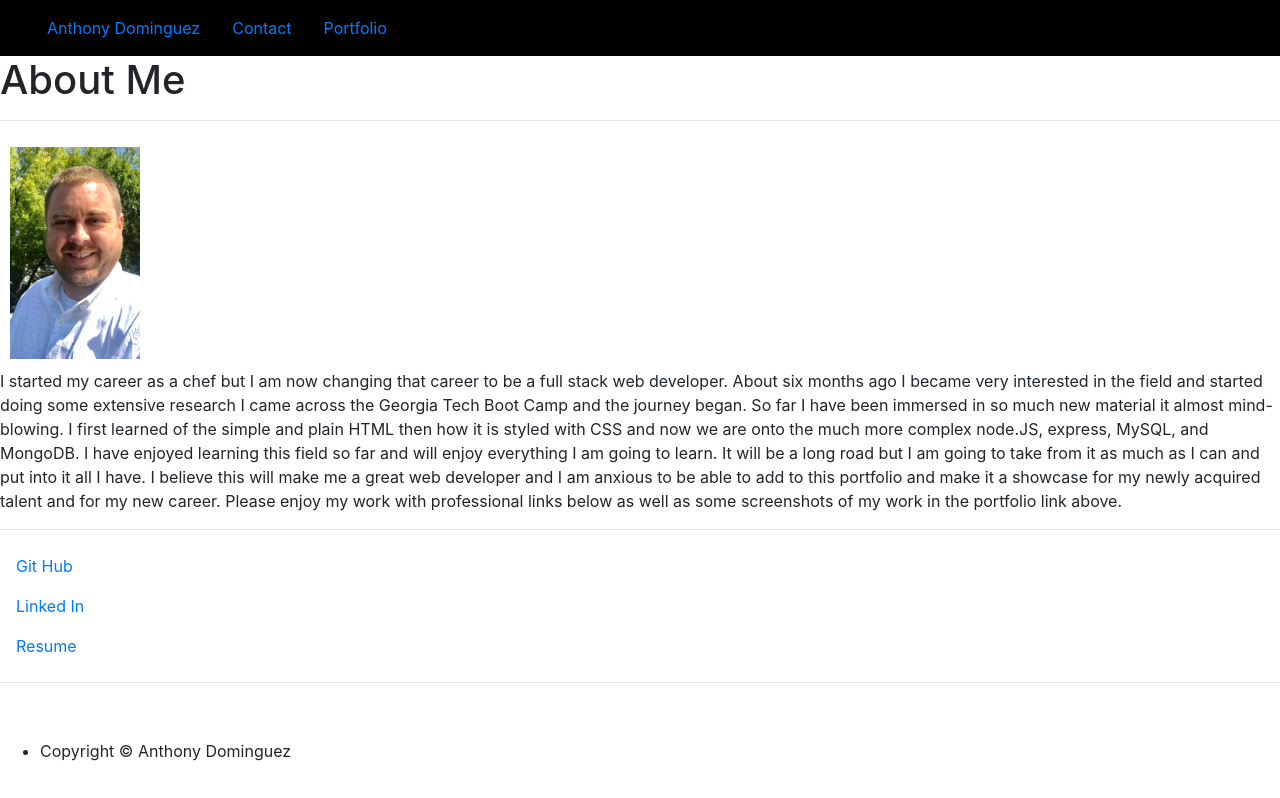
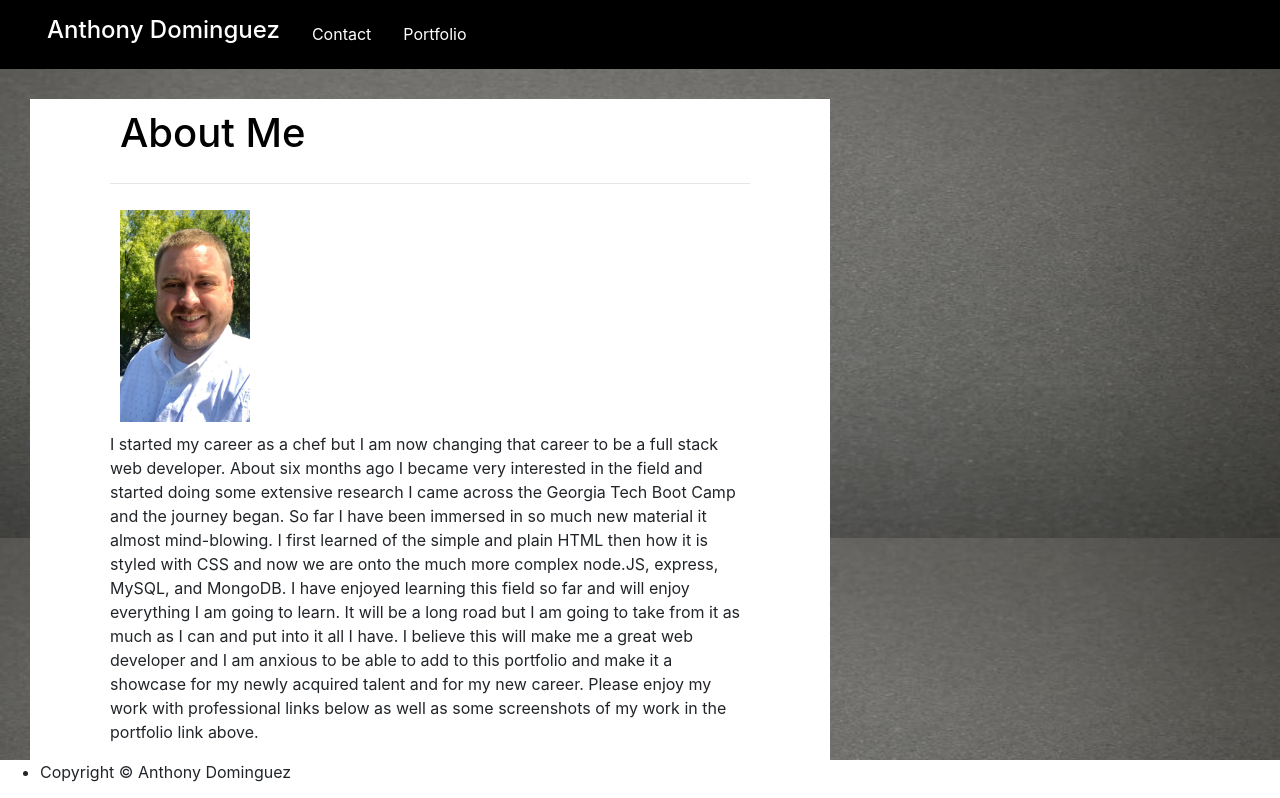
Before and after one commit to anthonydominguez86/anthony-dominguez-86-react, a React (Create React App) app in the folder portfolio/: page /about in a window 1280 px wide. Shown: the top 798 px of the page. Built offline with nearby package versions, Linux system fonts and the light colour scheme.

Commit message:
added text color for links and added copy of resume for download link

```diff
--- a/portfolio/src/components/Footer.js
+++ b/portfolio/src/components/Footer.js
@@ -1,5 +1,5 @@
 import React from 'react'
-// import './style.css'
+import './style.css'
 
 function Footer(){
     return (
--- a/portfolio/src/components/NavBar.js
+++ b/portfolio/src/components/NavBar.js
@@ -1,6 +1,6 @@
 import React from 'react'
 import { Link, useLocation } from "react-router-dom";
-// import './style.css'
+import './style.css'
 
 function Navbar(){
 
@@ -14,7 +14,7 @@ function Navbar(){
           to="/about"
           className={location.pathname === "/about" ? "nav-link active" : "nav-link"}
         >
-          Anthony Dominguez
+          <h4>Anthony Dominguez</h4>
         </Link>
           <button class="navbar-toggler" type="button" data-bs-toggle="collapse" data-bs-target="#navbarNav" aria-controls="navbarNav" aria-expanded="false" aria-label="Toggle navigation">
             <span class="navbar-toggler-icon"></span>
--- a/portfolio/src/components/pages/About.js
+++ b/portfolio/src/components/pages/About.js
@@ -3,6 +3,7 @@ import React from "react";
 function About() {
     return(
     <div>
+    <section>
     <h1>About Me</h1>
     <hr></hr>
     <img src="./assets/adominguez.jpg" class="rounded float-start img-fluid" alt="adominguez.jpg" style={{padding:"10px"}} width= "150" height="200"></img>
@@ -15,12 +16,15 @@ function About() {
           I believe this will make me a great web developer and I am anxious to be able to add to this portfolio and make it a showcase for my newly acquired talent and for my new career.
           Please enjoy my work with professional links below as well as some screenshots of my work in the portfolio link above.
           <hr></hr>
-          <a class="nav-link" href="https://github.com/anthonydominguez86" target="Git Hub">Git Hub</a>
-          <a class="nav-link" href="https://www.linkedin.com/in/anthony-dominguez-4884529b/" target="Linked In">Linked In</a>
-          <a class= "nav-link" href="./assets/Resume Anthony Dominguez.docx" download>Resume</a>
+          <a class="link" href="https://github.com/anthonydominguez86" target="Git Hub">Git Hub</a>
+          <br></br>
+          <a class="link" href="https://www.linkedin.com/in/anthony-dominguez-4884529b/" target="Linked In">Linked In</a>
+          <br></br>
+          <a class= "link" href="./assets/Resume Anthony Dominguez.docx" download>Resume</a>
           <hr></hr>
           <br></br>
         </p>
+        </section>
     </div>
 );
 }
--- a/portfolio/src/components/pages/Contact.js
+++ b/portfolio/src/components/pages/Contact.js
@@ -3,15 +3,19 @@ import React from "react";
 function Contact() {
     return(
 <div>
+  <form>
 <h1>Contact</h1>
     <hr></hr>
     <p>Email: adominguez11186@gmail.com</p>
     <p>Contact: (305) 336 7224</p>
     <hr></hr>
-      <a class="nav-link" href="https://github.com/anthonydominguez86" target="Git Hub">Git Hub</a>
-      <a class="nav-link" href="https://www.linkedin.com/in/anthony-dominguez-4884529b/" target="Linked In">Linked In</a>
-      <a class= "nav-link" href="./assets/Resume Anthony Dominguez.docx" download>Resume</a>
+      <a class="link" href="https://github.com/anthonydominguez86" target="Git Hub">Git Hub</a>
+      <br></br>
+      <a class="link" href="https://www.linkedin.com/in/anthony-dominguez-4884529b/" target="Linked In">Linked In</a>
+      <br></br>
+      <a class= "link" href="./assets/Resume Anthony Dominguez.docx" download>Resume</a>
     <hr></hr>
+    </form>
   </div>
   );
 }
--- /dev/null
+++ b/portfolio/src/components/style.css
@@ -0,0 +1,158 @@
+body {
+    animation-name: backgroundColorPalette;
+      animation-duration: 3s;
+      animation-iteration-count:initial;
+      animation-direction: alternate;
+      animation-timing-function: linear;
+  }
+
+  @keyframes backgroundColorPalette {
+    0% {
+      background: #dae0e8;
+      }
+      25% {
+      background: #73716e;
+      }
+      50% {
+      background: #4e4d48;
+      }
+      75% {
+      background: #73716e;
+      }
+      100% {
+      background: #464441;
+      }
+  }
+
+  body {
+    background-image: url("./assets/websimple.jpg");
+    background-repeat:repeat-y;
+    background-repeat:round;
+    background-position:unset;
+  }
+
+  .navbar-dark {
+    background: fixed;
+    border: none;
+    margin-bottom: 30px;
+    width: auto;
+  }
+
+  .nav-link {
+      color: white
+  }
+  .link {
+      color:blue
+  }
+  section {
+    width: 800px;
+    margin-left: 30px;
+    margin-bottom: 170px;
+    padding-left: 80px;
+    padding-right: 80px;
+    background-color:white;
+  }
+
+  form {
+    margin: 40px;
+    padding: 30px;
+    width: 600px;
+    background-color:white;
+  }
+  h1 {
+    color: black;
+    padding: 10px;
+  }
+
+  body{
+    color:black;
+  }
+
+  #inputMessage {
+    height: 75px;
+  }
+
+  aside {
+    background-color: white;
+    margin-top: 30px;
+    margin-right: 30px;
+    height: 1000px;
+    width: 800px;
+    margin: 0 auto;
+    padding-left: 110px;
+  }
+
+  footer {
+    background-color:white;
+    position:fixed;
+    bottom: 0;
+    width: 100%;
+  }
+
+      @media screen and (max-width: 992px) {
+
+          section,
+          form,
+          footer,
+          #inputMessage
+           {
+            width: 100%;
+            padding: 10px;
+            margin: 5px;
+          }
+
+          aside {
+            width:100%;
+            clear: both;
+          }
+
+          h1,
+          body
+           {
+            width: 100%;
+          }
+        }
+
+        @media screen and (max-width: 768px) {
+
+            section,
+            form,
+            footer,
+            #inputMessage
+             {
+              width: 100%;
+              padding: 10px;
+              margin: 5px;
+            }
+
+            aside {
+              width:100%;
+              clear: both;
+            }
+
+            h1,
+            body
+            {
+              width: 100%;
+            }
+          }
+
+        @media screen and (max-width: 400px) {
+
+            section,
+            form,
+            aside,
+            footer,
+            #inputMessage
+             {
+              width: 100%;
+              padding: 10px;
+              margin: 5px;
+            }
+
+            h1,
+            body
+            {
+              width: 100%;
+            }
+          }
```
Also changed, not shown: portfolio/src/components/assets/websimple.jpg (added), 1 other file (tests, documents, lock files or other folders).
